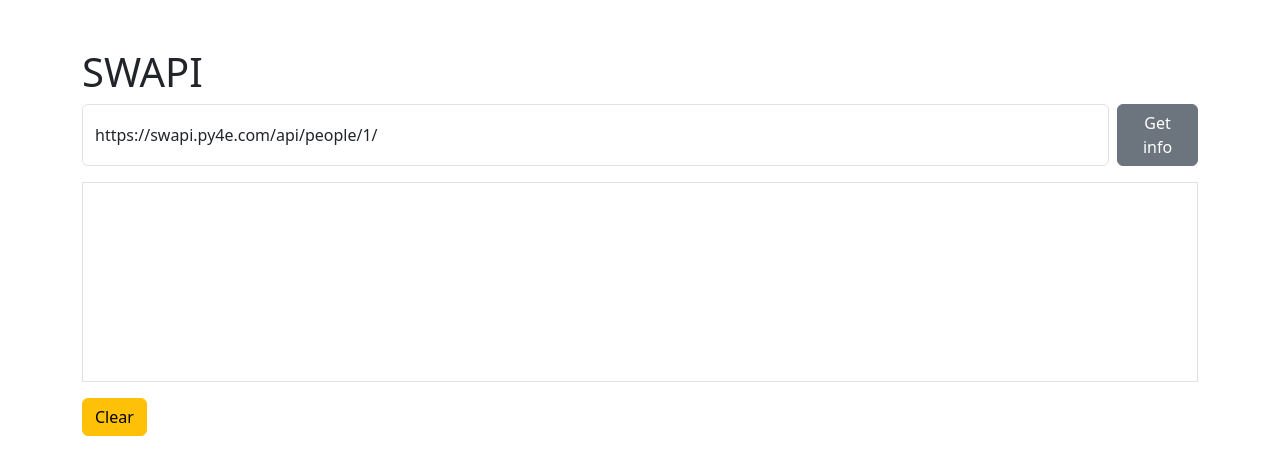
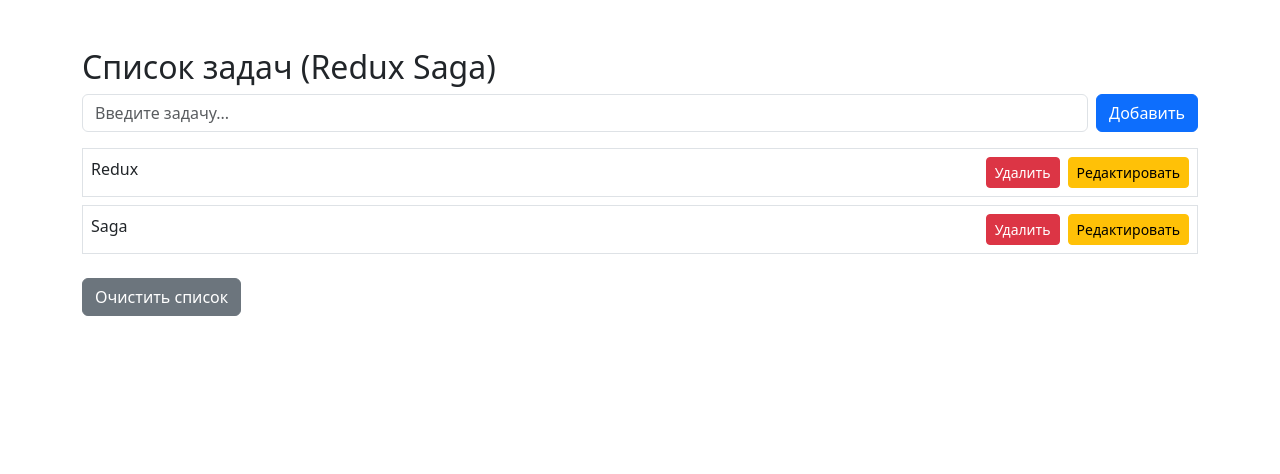
Before and after one commit to Alexandr19961802/hillelDz25.1, a React (Vite) app: page / in a window 1280 px wide. Shown: the top 474 px of the page. Built offline with nearby package versions, Linux system fonts and the light colour scheme.

Commit message:
SWAPI redux thunk

```diff
--- a/package.json
+++ b/package.json
@@ -16,6 +16,7 @@
     "react-dom": "^19.2.0",
     "react-redux": "^9.2.0",
     "redux": "^5.0.1",
+    "redux-saga": "^1.4.2",
     "redux-thunk": "^3.1.0"
   },
   "devDependencies": {
--- a/src/App.jsx
+++ b/src/App.jsx
@@ -1,52 +1,86 @@
 import { useDispatch, useSelector } from "react-redux";
+import { useState, useEffect } from "react";
 
 function App() {
   const dispatch = useDispatch();
-  const { data, loading } = useSelector((state) => state);
+  const todos = useSelector((state) => state.todos);
+  const [text, setText] = useState("");
 
-  const fetchData = () => {
-    dispatch(async (dispatch) => {
-      dispatch({ type: "FETCH_START" });
+  useEffect(() => {
+    dispatch({ type: "LOAD_TODOS" });
+  }, []);
 
-      const res = await fetch("https://swapi.py4e.com/api/people/1/");
-      const json = await res.json();
+  const addTodo = () => {
+    if (!text) return;
 
-      dispatch({
-        type: "FETCH_SUCCESS",
-        payload: json,
-      });
-    });
-  };
-
-  const clearData = () => {
-    dispatch({ type: "CLEAR" });
+    dispatch({ type: "ADD_TODO_ASYNC", payload: text });
+    setText("");
   };
 
   return (
     <div className="container mt-5">
-      <h1>SWAPI</h1>
+      <h2>Список задач (Redux Saga)</h2>
 
       <div className="d-flex mb-3">
         <input
           className="form-control me-2"
-          value="https://swapi.py4e.com/api/people/1/"
-          readOnly
+          placeholder="Введите задачу..."
+          value={text}
+          onChange={(e) => setText(e.target.value)}
         />
-        <button className="btn btn-secondary" onClick={fetchData}>
-          Get info
+        <button className="btn btn-primary" onClick={addTodo}>
+          Добавить
         </button>
       </div>
 
-      <div className="border p-3" style={{ minHeight: "200px" }}>
-        {loading && <p>Loading...</p>}
+      {todos.map((t) => (
+        <div
+          key={t.id}
+          className="d-flex justify-content-between border p-2 mb-2"
+        >
+          <span
+            style={{
+              textDecoration: t.done ? "line-through" : "none",
+              cursor: "pointer",
+            }}
+            onClick={() => dispatch({ type: "TOGGLE_TODO", payload: t.id })}
+          >
+            {t.text}
+          </span>
 
-        {data && (
-          <pre>{JSON.stringify(data, null, 2)}</pre>
-        )}
-      </div>
+          <div>
+            <button
+              className="btn btn-sm btn-danger me-2"
+              onClick={() =>
+                dispatch({ type: "DELETE_TODO", payload: t.id })
+              }
+            >
+              Удалить
+            </button>
 
-      <button className="btn btn-warning mt-3" onClick={clearData}>
-        Clear
+            <button
+              className="btn btn-sm btn-warning"
+              onClick={() => {
+                const newText = prompt("Редактировать задачу:", t.text);
+                if (newText) {
+                  dispatch({
+                    type: "EDIT_TODO",
+                    payload: { id: t.id, text: newText },
+                  });
+                }
+              }}
+            >
+              Редактировать
+            </button>
+          </div>
+        </div>
+      ))}
+
+      <button
+        className="btn btn-secondary mt-3"
+        onClick={() => dispatch({ type: "CLEAR" })}
+      >
+        Очистить список
       </button>
     </div>
   );
--- a/src/main.jsx
+++ b/src/main.jsx
@@ -1,16 +1,13 @@
 import "bootstrap/dist/css/bootstrap.min.css";
-import "./index.css";
 
 import React from "react";
 import ReactDOM from "react-dom/client";
 import { Provider } from "react-redux";
 import App from "./App.jsx";
-import store from "./store.js";
+import store from "./store";
 
 ReactDOM.createRoot(document.getElementById("root")).render(
-  <React.StrictMode>
-    <Provider store={store}>
-      <App />
-    </Provider>
-  </React.StrictMode>
+  <Provider store={store}>
+    <App />
+  </Provider>
 );
--- /dev/null
+++ b/src/saga.js
@@ -0,0 +1,30 @@
+import { takeEvery, put, delay } from "redux-saga/effects";
+
+function* loadTodos() {
+  yield delay(500);
+
+  const todos = [
+    { id: 1, text: "Redux", done: false },
+    { id: 2, text: "Saga", done: false },
+  ];
+
+  yield put({ type: "SET_TODOS", payload: todos });
+}
+
+function* addTodo(action) {
+  yield delay(300);
+
+  yield put({
+    type: "ADD_TODO",
+    payload: {
+      id: Date.now(),
+      text: action.payload,
+      done: false,
+    },
+  });
+}
+
+export default function* rootSaga() {
+  yield takeEvery("LOAD_TODOS", loadTodos);
+  yield takeEvery("ADD_TODO_ASYNC", addTodo);
+}
--- a/src/store.js
+++ b/src/store.js
@@ -1,27 +1,55 @@
 import { createStore, applyMiddleware } from "redux";
-import { thunk } from "redux-thunk";
+import createSagaMiddleware from "redux-saga";
+import rootSaga from "./saga";
 
 const initialState = {
-  data: null,
-  loading: false,
+  todos: [],
 };
 
 function reducer(state = initialState, action) {
   switch (action.type) {
-    case "FETCH_START":
-      return { ...state, loading: true };
+    case "SET_TODOS":
+      return { ...state, todos: action.payload };
 
-    case "FETCH_SUCCESS":
-      return { data: action.payload, loading: false };
+    case "ADD_TODO":
+      return { ...state, todos: [...state.todos, action.payload] };
+
+    case "DELETE_TODO":
+      return {
+        ...state,
+        todos: state.todos.filter((t) => t.id !== action.payload),
+      };
+
+    case "TOGGLE_TODO":
+      return {
+        ...state,
+        todos: state.todos.map((t) =>
+          t.id === action.payload ? { ...t, done: !t.done } : t
+        ),
+      };
+
+    case "EDIT_TODO":
+      return {
+        ...state,
+        todos: state.todos.map((t) =>
+          t.id === action.payload.id
+            ? { ...t, text: action.payload.text }
+            : t
+        ),
+      };
 
     case "CLEAR":
-      return { data: null, loading: false };
+      return { ...state, todos: [] };
 
     default:
       return state;
   }
 }
 
-const store = createStore(reducer, applyMiddleware(thunk));
+const sagaMiddleware = createSagaMiddleware();
+
+const store = createStore(reducer, applyMiddleware(sagaMiddleware));
+
+sagaMiddleware.run(rootSaga);
 
 export default store;
```
Also changed, not shown: 1 other file (tests, documents, lock files or other folders).
